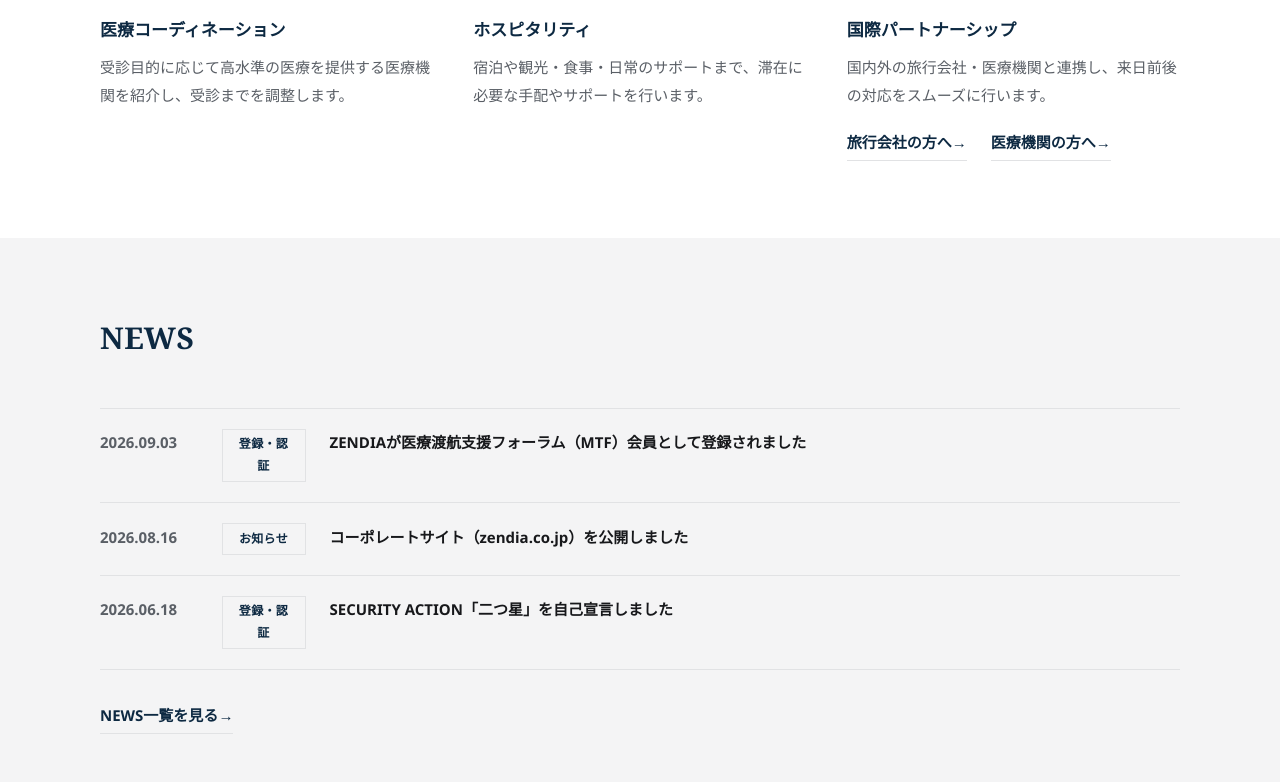
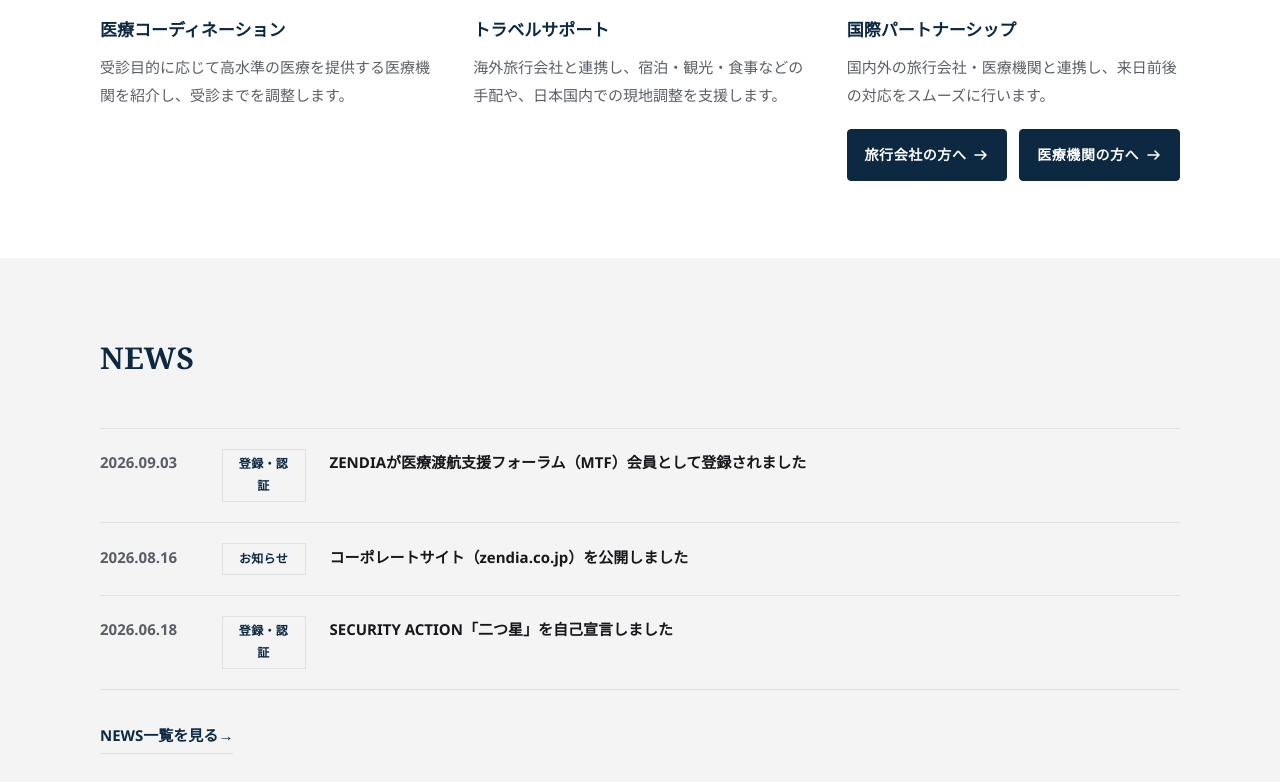
Before and after one commit to zendia0602/zendia-corporate, a plain HTML site: page index.html in a window 1280 px wide. Shown: the part 1160-1942 px from the top of the page. Drawn offline with Linux system fonts and the light colour scheme.

Commit message:
Improve corporate travel support and partner CTAs
Co-Authored-By: Claude Opus 5.5 <noreply@anthropic.com>

```diff
--- a/index.html
+++ b/index.html
@@ -4,7 +4,7 @@
 <meta charset="UTF-8">
 <meta name="viewport" content="width=device-width, initial-scale=1.0">
 <title>株式会社ゼンディア（ZENDIA Inc.）| Corporate Site</title>
-<meta name="description" content="株式会社ゼンディアは、医療コーディネーション・ホスピタリティ・国際パートナーシップを通じて、日本発の上質な体験を世界へ届ける国際コーディネーション会社です。">
+<meta name="description" content="株式会社ゼンディアは、医療コーディネーション・トラベルサポート・国際パートナーシップを通じて、日本発の上質な体験を世界へ届ける国際コーディネーション会社です。">
 <link rel="alternate" hreflang="ja" href="https://zendia.co.jp/">
 <link rel="alternate" hreflang="en" href="https://zendia.co.jp/en/">
 <link rel="alternate" hreflang="x-default" href="https://zendia.co.jp/">
@@ -98,8 +98,8 @@
               >
             </div>
           </div>
-          <h3>ホスピタリティ</h3>
-          <p>宿泊や観光・食事・日常のサポートまで、滞在に必要な手配やサポートを行います。</p>
+          <h3>トラベルサポート</h3>
+          <p>海外旅行会社と連携し、宿泊・観光・食事などの手配や、日本国内での現地調整を支援します。</p>
         </article>
 
         <article class="pillar reveal reveal-delay-1">
@@ -119,8 +119,8 @@
           <h3>国際パートナーシップ</h3>
           <p>国内外の旅行会社・医療機関と連携し、来日前後の対応をスムーズに行います。</p>
           <p class="pillar-links">
-            <a class="text-link" href="/travel-partners/">旅行会社の方へ<span class="arrow" aria-hidden="true"> →</span></a>
-            <a class="text-link" href="/medical-partners/">医療機関の方へ<span class="arrow" aria-hidden="true"> →</span></a>
+            <a class="btn btn-dark pillar-cta" href="/travel-partners/">旅行会社の方へ<svg class="pillar-cta-icon" viewBox="0 0 16 16" width="16" height="16" aria-hidden="true" focusable="false"><path d="M2 8h11M9 4l4 4-4 4" fill="none" stroke="currentColor" stroke-width="1.6" stroke-linecap="round" stroke-linejoin="round"/></svg></a>
+            <a class="btn btn-dark pillar-cta" href="/medical-partners/">医療機関の方へ<svg class="pillar-cta-icon" viewBox="0 0 16 16" width="16" height="16" aria-hidden="true" focusable="false"><path d="M2 8h11M9 4l4 4-4 4" fill="none" stroke="currentColor" stroke-width="1.6" stroke-linecap="round" stroke-linejoin="round"/></svg></a>
           </p>
         </article>
       </div>
--- a/style.css
+++ b/style.css
@@ -1666,5 +1666,37 @@ button:focus-visible {
 .pillar-links {
   display: flex;
   flex-wrap: wrap;
-  gap: 0 1.5rem;
-}
+  gap: 0.75rem;
+  margin-top: 1.25rem;
+}
+
+/* Navy CTA buttons (.btn .btn-dark): side by side when the column is wide
+   enough, otherwise each wraps onto its own full-width row. */
+.pillar-cta {
+  flex: 1 1 9rem;
+  display: inline-flex;
+  align-items: center;
+  justify-content: center;
+  gap: 0.5em;
+  padding: 0.85em 1em;
+  font-size: 0.875rem;
+  border-radius: 4px;
+  white-space: nowrap;
+}
+
+.pillar-cta-icon {
+  flex-shrink: 0;
+  transition: transform 0.2s ease;
+}
+
+.pillar-cta:hover .pillar-cta-icon,
+.pillar-cta:focus-visible .pillar-cta-icon {
+  transform: translateX(3px);
+}
+
+.pillar-cta:focus-visible {
+  background-color: var(--color-navy-soft);
+  border-color: var(--color-navy-soft);
+  outline: 2px solid var(--color-navy);
+  outline-offset: 3px;
+}
```
